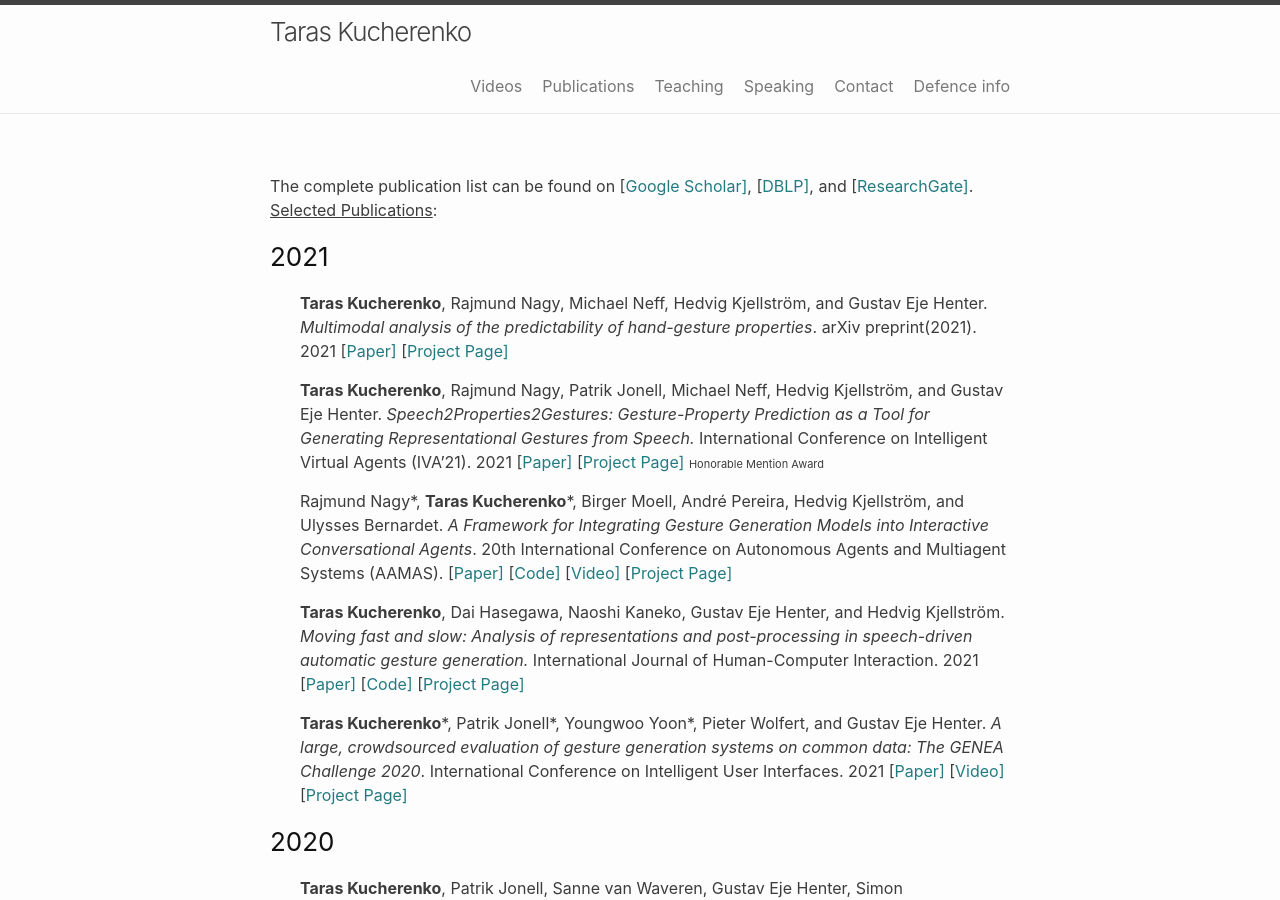
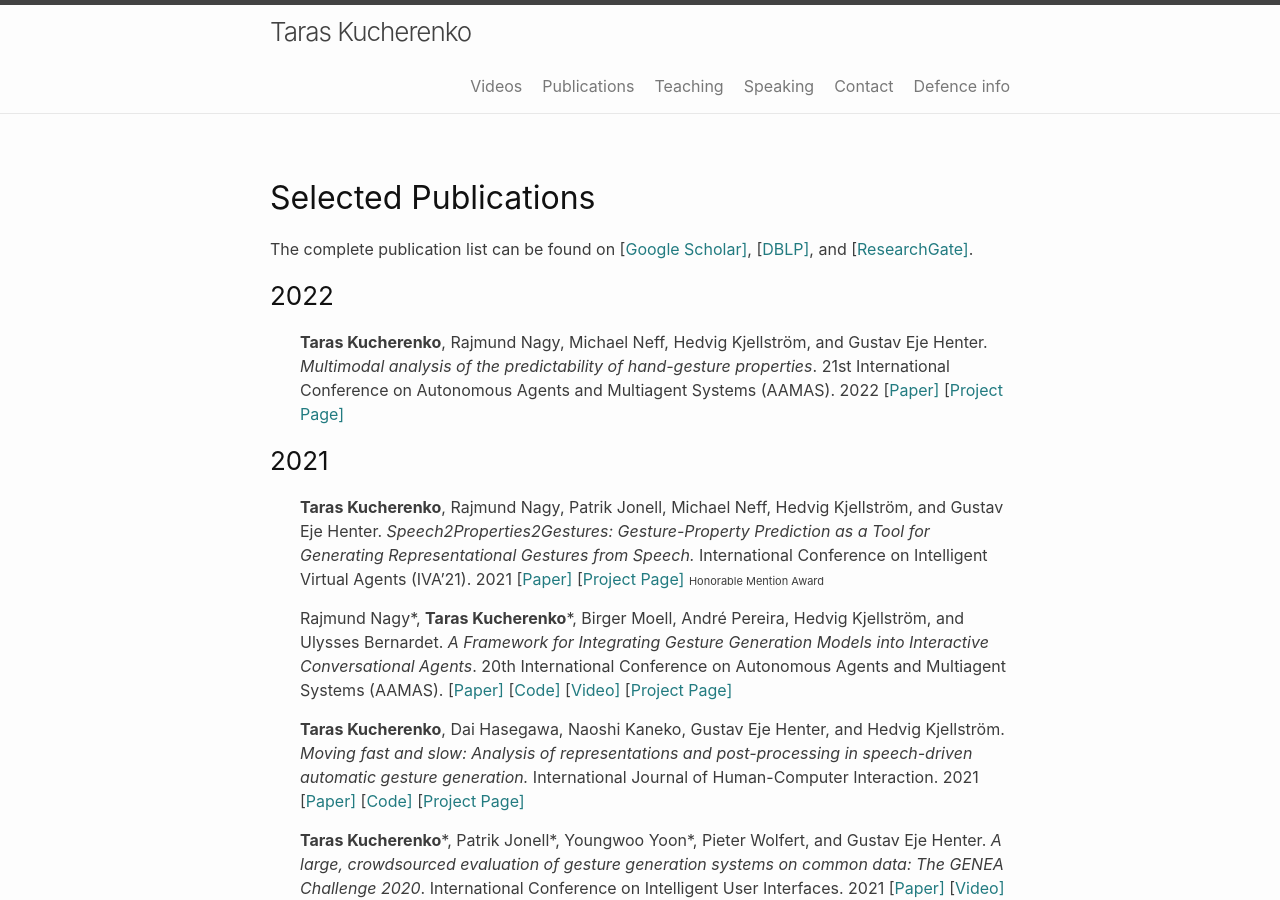
Before and after one commit to Svito-zar/Svito-zar.github.io, a Jekyll site: the page built from _pages/publications.md, in a window 1280 px wide and 900 px high. Built offline with Jekyll 4.4.1, drawn with Linux system fonts in a browser that asks for light colours; some of the changed text lies outside the part shown.

Commit message:
Update my website

```diff
--- a/_pages/publications.md
+++ b/_pages/publications.md
@@ -4,11 +4,16 @@ title: Publications
 permalink: /publications/
 ---
 
-The complete publication list can be found on \[[Google Scholar\]](https://scholar.google.com/citations?user=aI_16pYAAAAJ&hl=en), \[[DBLP\]](https://dblp.uni-trier.de/pers/hd/k/Kucherenko:Taras), and \[[ResearchGate\]](https://www.researchgate.net/profile/Taras_Kucherenko). <u>Selected Publications</u>:
+## Selected Publications
+
+The complete publication list can be found on \[[Google Scholar\]](https://scholar.google.com/citations?user=aI_16pYAAAAJ&hl=en), \[[DBLP\]](https://dblp.uni-trier.de/pers/hd/k/Kucherenko:Taras), and \[[ResearchGate\]](https://www.researchgate.net/profile/Taras_Kucherenko).
+
+### 2022
+
+* **Taras Kucherenko**, Rajmund Nagy, Michael Neff, Hedvig Kjellström, and Gustav Eje Henter. *Multimodal analysis of the predictability of hand-gesture properties*. 21st International Conference on Autonomous Agents and Multiagent Systems (AAMAS). 2022 \[[Paper\]](https://arxiv.org/abs/2108.05762) \[[Project Page\]](../_posts/2021-07-30-Speech2Gest2Prop.md)
 
 ### 2021
 
-* **Taras Kucherenko**, Rajmund Nagy, Michael Neff, Hedvig Kjellström, and Gustav Eje Henter. *Multimodal analysis of the predictability of hand-gesture properties*. arXiv preprint(2021). 2021 \[[Paper\]](https://arxiv.org/abs/2108.05762) \[[Project Page\]](../_posts/2021-07-30-Speech2Gest2Prop.md)
 
 * **Taras Kucherenko**, Rajmund Nagy, Patrik Jonell, Michael Neff, Hedvig Kjellström, and Gustav Eje Henter. *Speech2Properties2Gestures: Gesture-Property Prediction as a Tool for Generating Representational Gestures from Speech.* International Conference on Intelligent Virtual Agents (IVA’21). 2021 \[[Paper\]](https://dl.acm.org/doi/10.1145/3472306.3478333?cid=99659309831) \[[Project Page\]](../_posts/2021-07-30-Speech2Gest2Prop.md) <span style="font-size: 11px;" class="badge badge-info mb-2"> Honorable Mention Award<i class="fas fa-award"></i></span>
 
```
Also changed, not shown: other parts of _pages/publications.md (+0 -5 lines), _posts/2021-07-30-Speech2Gest2Prop.md (+2 -4 lines).
